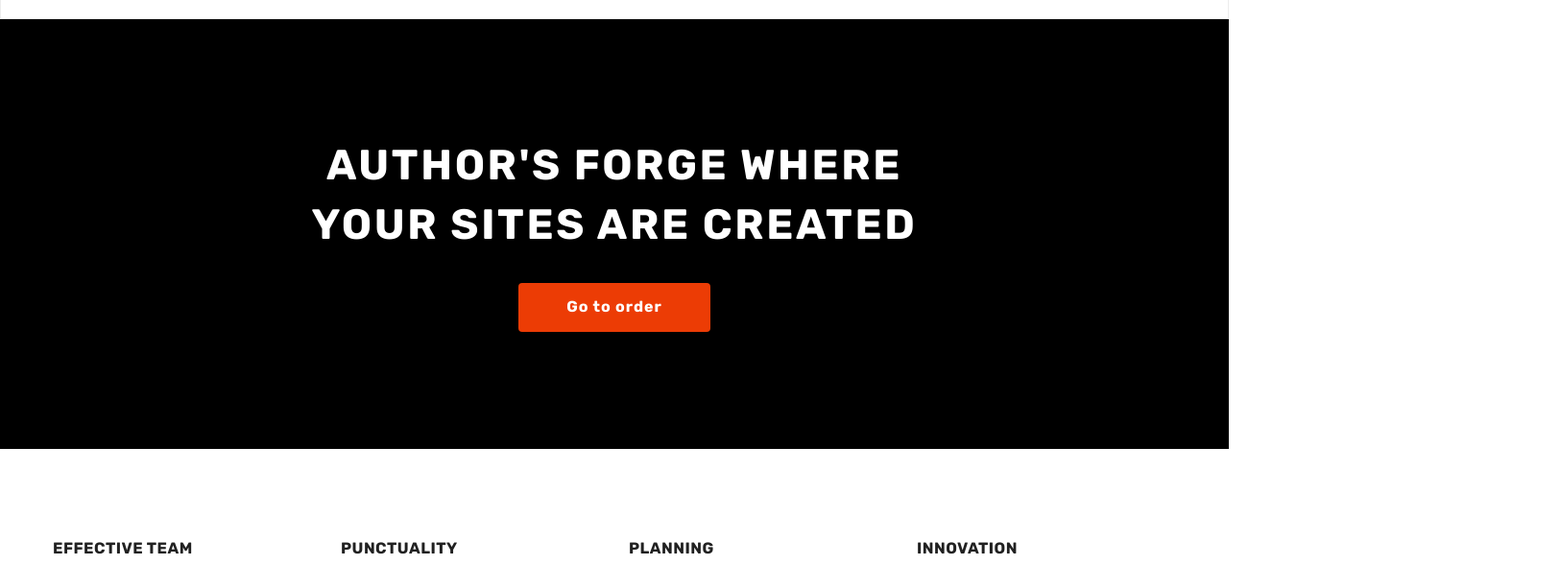
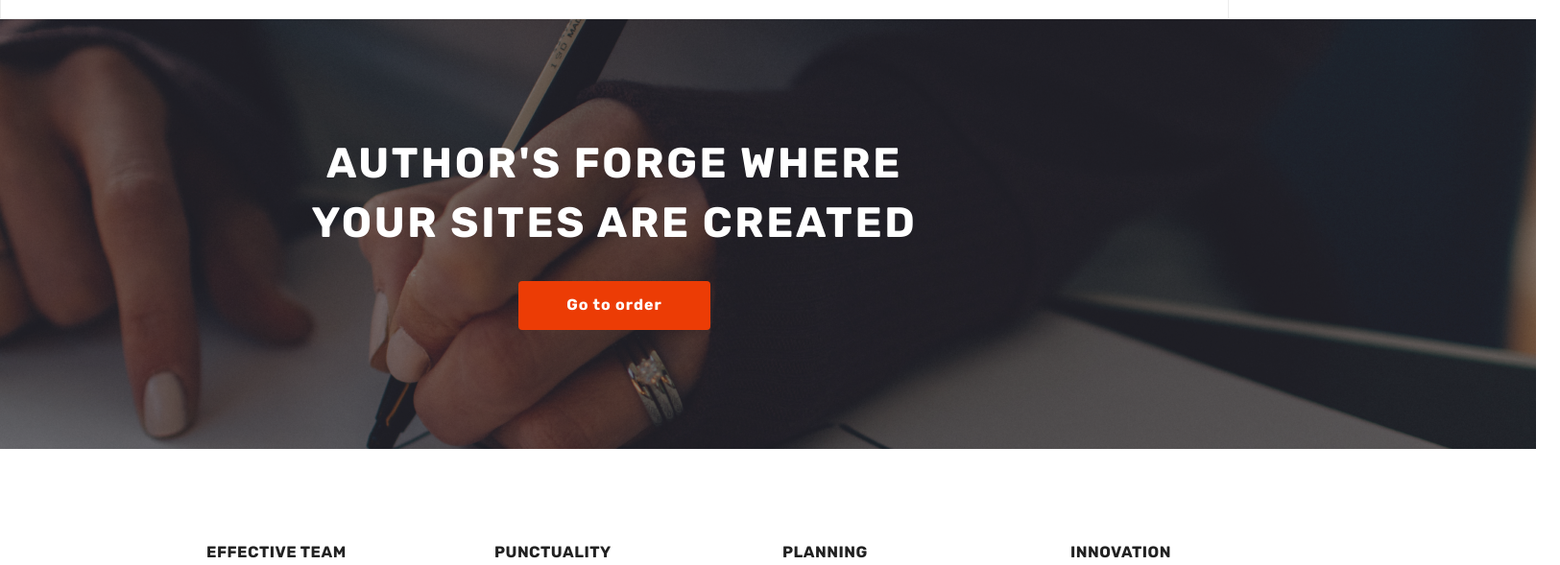
Before and after one commit to Arthurwebdel/DolGuldur, a website: page app/index.html in a window 1280 px wide. Shown: the part 62-651 px from the top of the page at 96% size, 1625 px wide, since content can reach past the window. Drawn offline with nearby package versions, Linux system fonts and the light colour scheme; files that its build step writes are made by us from their sources.

Commit message:
added slider

```diff
--- a/app/index.html
+++ b/app/index.html
@@ -55,6 +55,13 @@
         </div>
     </header>
     <main class="main">
+        <section class="slider">
+            <div class="slider__inner">
+                <div class="slider__inner-img" style="background-image:url('img/hero_bg/img1.jpg') ;"></div>
+                <div class="slider__inner-img" style="background-image:url('img/hero_bg/img2.jpg') ;"></div>
+                <div class="slider__inner-img" style="background-image:url('img/hero_bg/img3.jpg') ;"></div>
+            </div>
+        </section>
         <h1 class="hidden">Web Studio DolGuldur</h1>
         <section class="hero">
             <div class="container hero__container">
--- a/app/js/main.js
+++ b/app/js/main.js
@@ -1,6 +1,12 @@
 $(function () {
+    $('.slider__inner').slick({
+        fade:true,
+        autoplay: true,
+        autoplaySpeed: 3000
+    });
     var mixer = mixitup('.works__gallery');
    $('.works__gallery').mixitup({
 
    });
+
 });
--- a/app/scss/_global.scss
+++ b/app/scss/_global.scss
@@ -1,4 +1,7 @@
-
+.main {
+    max-width: 1600px;
+    margin: 0 auto;
+}
 
 body {
     min-height: 100vh;
--- a/app/scss/style.scss
+++ b/app/scss/style.scss
@@ -56,8 +56,30 @@
 
 }
 
+.slider {
+    &__inner-img {
+        background-position: center;
+        background-repeat: no-repeat;
+        background-size: cover;
+        height: 56vh;
+    }
+
+    &__inner-img::before {
+        content: '';
+        min-height: 56vh;
+        width: 100%;
+        background-color: rgba(47, 48, 58, 0.6);
+        position: absolute;
+    }
+}
+
 .hero {
-    background-color: #000;
+    position: absolute;
+    top: 80px;
+    bottom: 0;
+    left: 0;
+    right: 0;
+    z-index: 5;
 
     &__container {
         min-height: 56vh;
@@ -80,6 +102,7 @@
         margin-bottom: 30px;
         letter-spacing: 0.06em;
     }
+
 }
 
 .about {
--- a/gulpfile.js
+++ b/gulpfile.js
@@ -18,6 +18,7 @@ function browsersync() {
 function scripts() {
   return src([
     'node_modules/jquery/dist/jquery.js',
+    'node_modules/slick-carousel/slick/slick.js',
     'node_modules/mixitup/dist/mixitup.js',
     'app/js/main.js'
   ])
@@ -28,7 +29,11 @@ function scripts() {
 }
 
 function styles() {
-  return src('app/scss/style.scss')
+  return src([
+    'node_modules/slick-carousel/slick/slick.scss',
+    'node_modules/slick-carousel/slick/slick-theme.scss',
+    'app/scss/style.scss'
+  ])
     .pipe(scss({ outputStyle: 'compressed' }))
     .pipe(concat('style.min.css'))
     .pipe(autoprefixer({
--- a/package.json
+++ b/package.json
@@ -17,6 +17,7 @@
     "gulp-uglify-es": "^3.0.0",
     "jquery": "^3.7.0",
     "mixitup": "^3.3.1",
-    "sass": "^1.62.1"
+    "sass": "^1.62.1",
+    "slick-carousel": "^1.8.1"
   }
 }
```
Also changed, not shown: app/css/style.min.css, app/img/hero_bg/img1.jpg (added), app/img/hero_bg/img2.jpg (added), app/img/hero_bg/img3.jpg (added), app/js/main.min.js, 1 other file.
